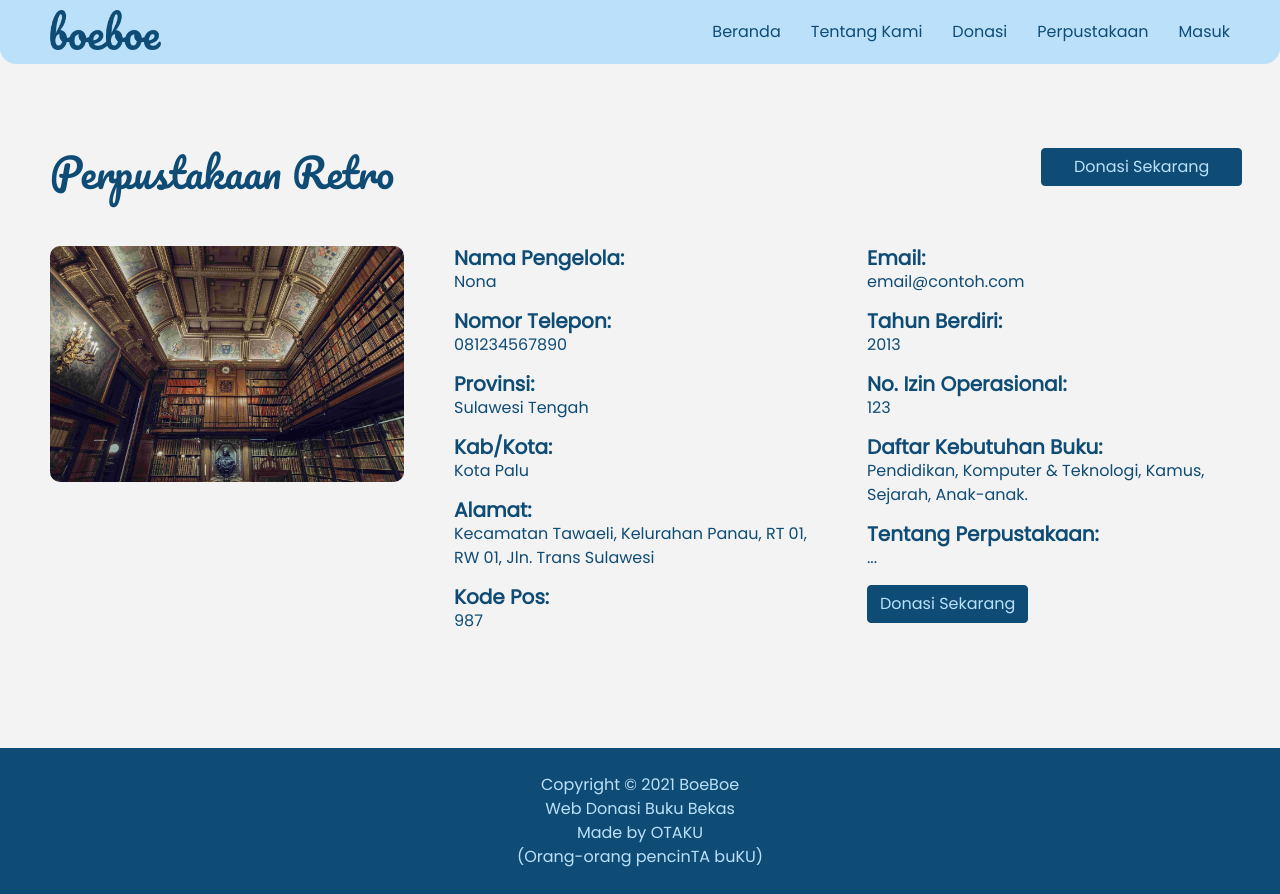
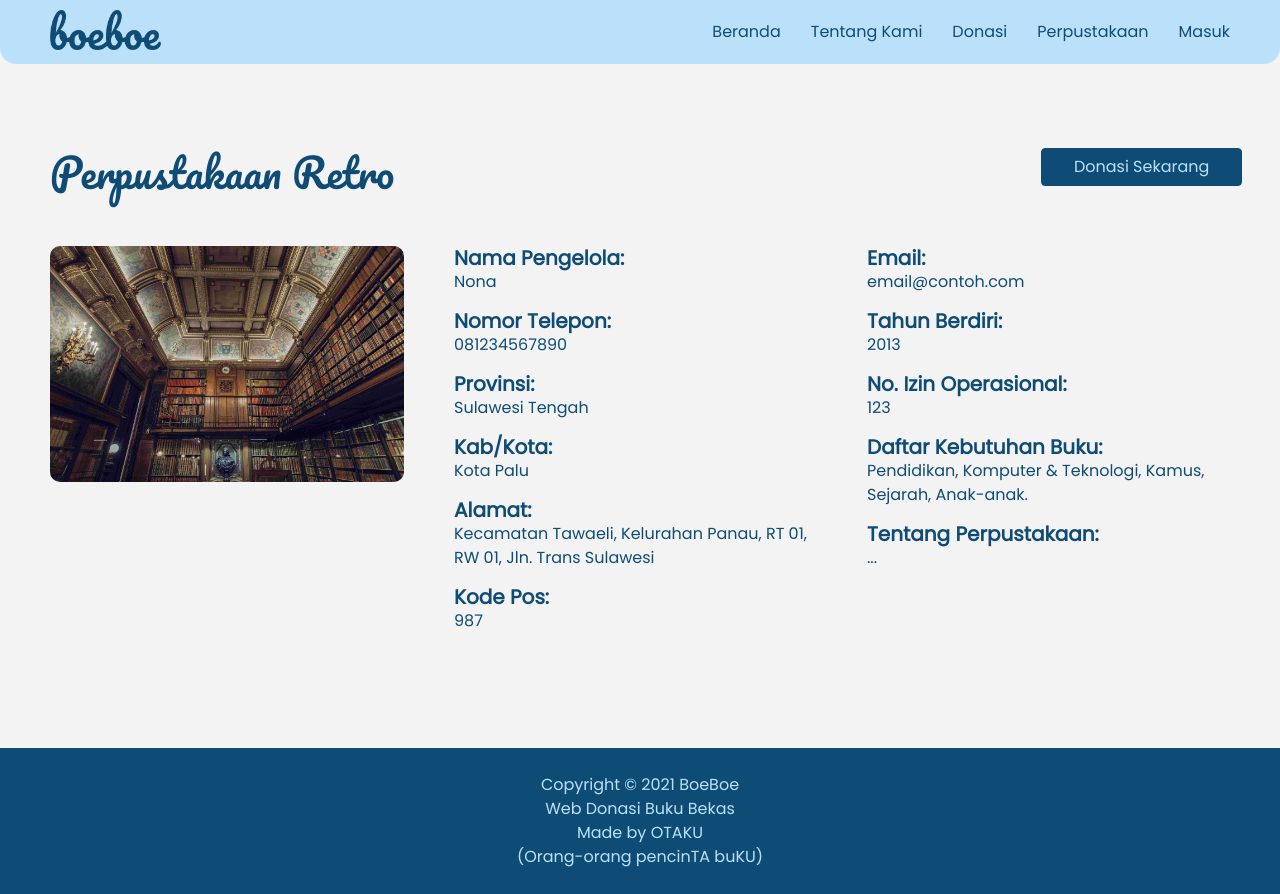
Before and after one commit to BOEBOE-Web/BOEBOE-Web_DonasiBuku, a PHP site: page /assets/pilihPerpus.php in a window 1280 px wide. Run offline with PHP 8.4, Linux system fonts and the light colour scheme.

Commit message:
Update pilihPerpus.css

```diff
--- a/web-pt1/css/pilihPerpus.css
+++ b/web-pt1/css/pilihPerpus.css
@@ -30,7 +30,9 @@ a {
 p {
   margin-bottom: 0 !important;
 }
-
+.responsive {
+  display: none;
+}
 .navi ul {
   list-style: none;
   display: flex;
```
